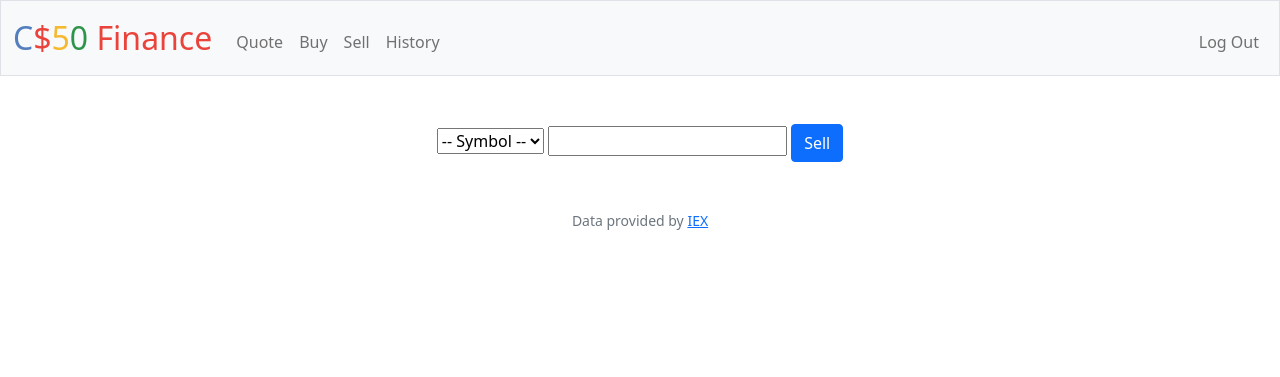
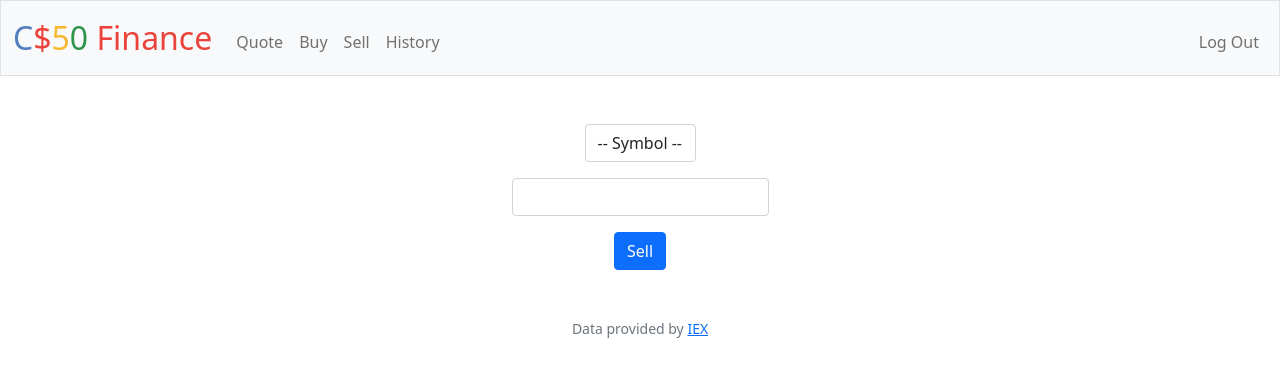
Before and after one commit to mjiid/cs50, a Flask app: page /sell in a window 1280 px wide. Shown: the top 377 px of the page. Run offline with Flask 2, Linux system fonts and the light colour scheme; a user stored in the database is signed in; some libraries are stand-ins or nearby versions.

Commit message:
Sun, Jan 8, 2023, 10:51 PM +00:00

```diff
--- a/finance/templates/quote.html
+++ b/finance/templates/quote.html
@@ -2,7 +2,9 @@
 
 {% block main %}
 <form action = "/quote" method = "post">
-    <input type = "text" name = "symbol" placeholder = "Enter the stock's name">
+    <div class="mb-3">
+        <input class="form-control mx-auto w-auto" type = "text" name = "symbol" placeholder = "Enter the stock's name">
+    </div>
     <button class="btn btn-primary" type="submit">Check price</button>
 </form>
 {% endblock %}
--- a/finance/templates/sell.html
+++ b/finance/templates/sell.html
@@ -2,13 +2,17 @@
 
 {% block main %}
 <form action = "/sell" method = "post">
-    <select name = "symbol">
-        <option disabled selected value> -- Symbol -- </option>
-        {% for i in range(n) %}
-        <option> {{ symbols[i]['symbol'] }}</option>
-        {% endfor %}
-    </select>
-    <input name = "shares" type = "text" palceholder = "Number of shares">
+    <div class="mb-3">
+        <select name = "symbol" class="form-control mx-auto w-auto">
+            <option disabled selected value> -- Symbol -- </option>
+            {% for i in range(n) %}
+            <option> {{ symbols[i]['symbol'] }}</option>
+            {% endfor %}
+        </select>
+    </div>
+    <div class="mb-3">
+        <input class="form-control mx-auto w-auto" name = "shares" type = "number" palceholder = "Number of shares">
+    </div>
     <button class="btn btn-primary" type="submit">Sell</button>
 </form>
 {% endblock %}
```
Also changed, not shown: finance/templates/buy.html (+6 -2 lines), finance/finance.db.
